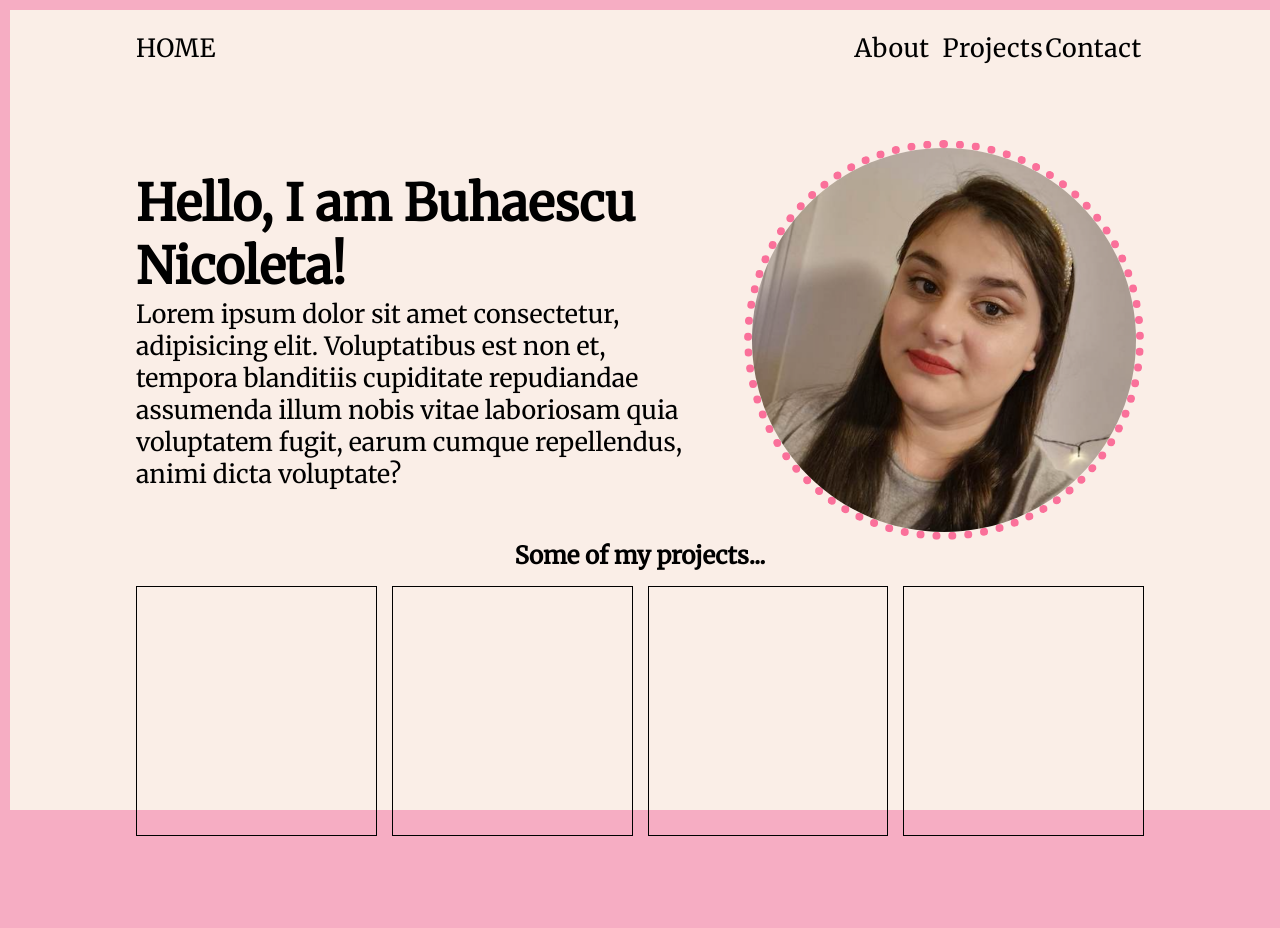
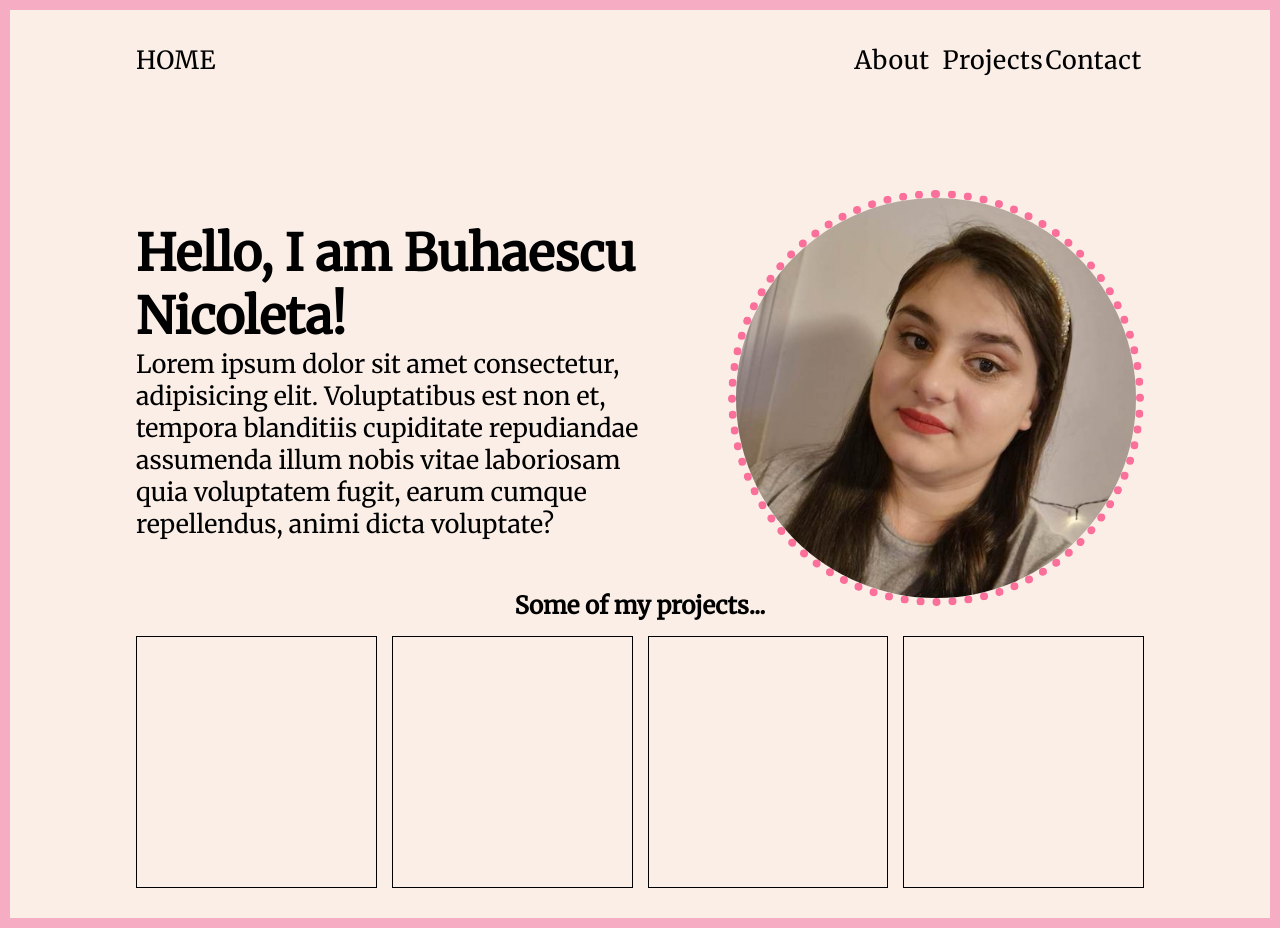
Before and after one commit to cpetraru/portofoliu-nina, a plain HTML site: page index.html in a window 1280 px wide. Before the commit the page ends 836 px from the top, so only its background shows below. Drawn offline with Linux system fonts and the light colour scheme.

Commit message:
Fix height bug

```diff
--- a/style.css
+++ b/style.css
@@ -3,8 +3,8 @@
 * {
     margin: 0px;
     padding: 0px;
-    box-sizing: border-box;
     font-family: 'Merriweather', serif;
+    /* box-sizing: border-box; */
 }
 
 body,
@@ -43,7 +43,7 @@ html,
 
 .container,
 .content {
-    height: 100vh;
+    height: 100%;
 }
 
 .welcome,
@@ -58,6 +58,7 @@ html,
 .container {
     width: 100%;
     background-color: #faeee7;
+    padding: 25px 0px 30px 0px;
 }
 
 .content {
@@ -68,7 +69,7 @@ html,
 .header {
     height: 50px;
     width: 100%;
-    padding-top: 25px;
+    padding-bottom: 25px;
 }
 
 .logo {
@@ -152,7 +153,7 @@ html,
 .project-grid {
     gap: 15px;
     justify-content: space-between;
-
+    box-sizing: content-box;
     width: 100%;
 }
 
```
